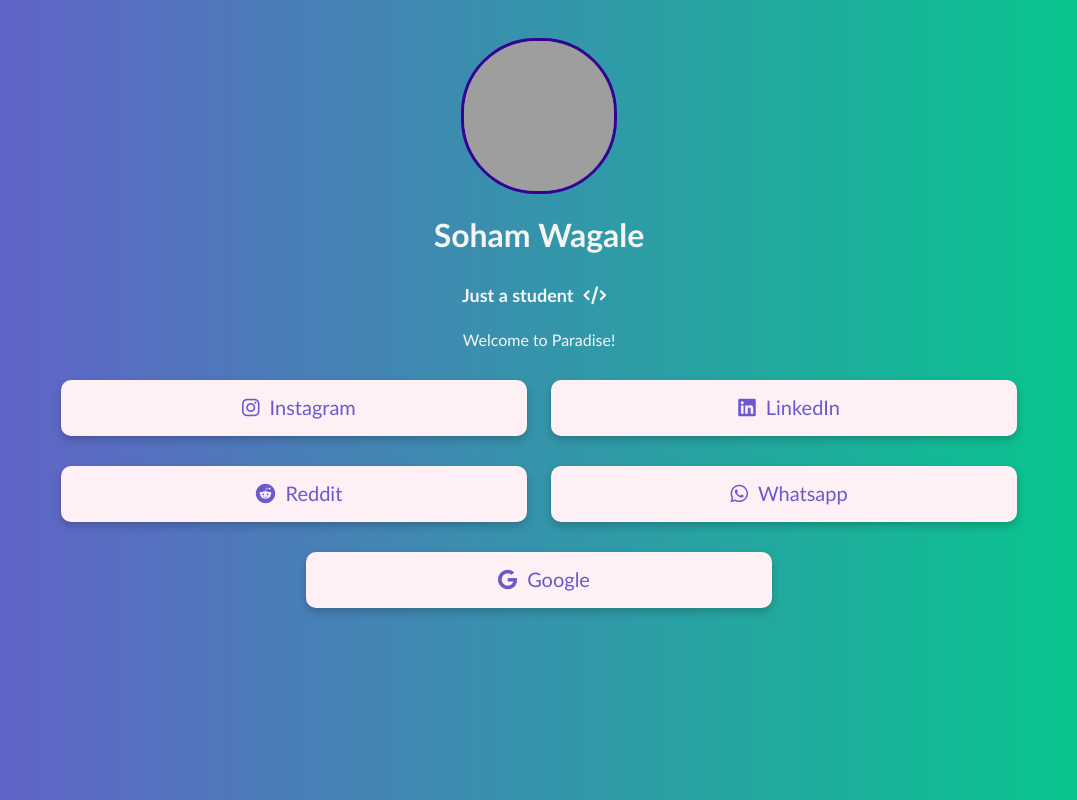
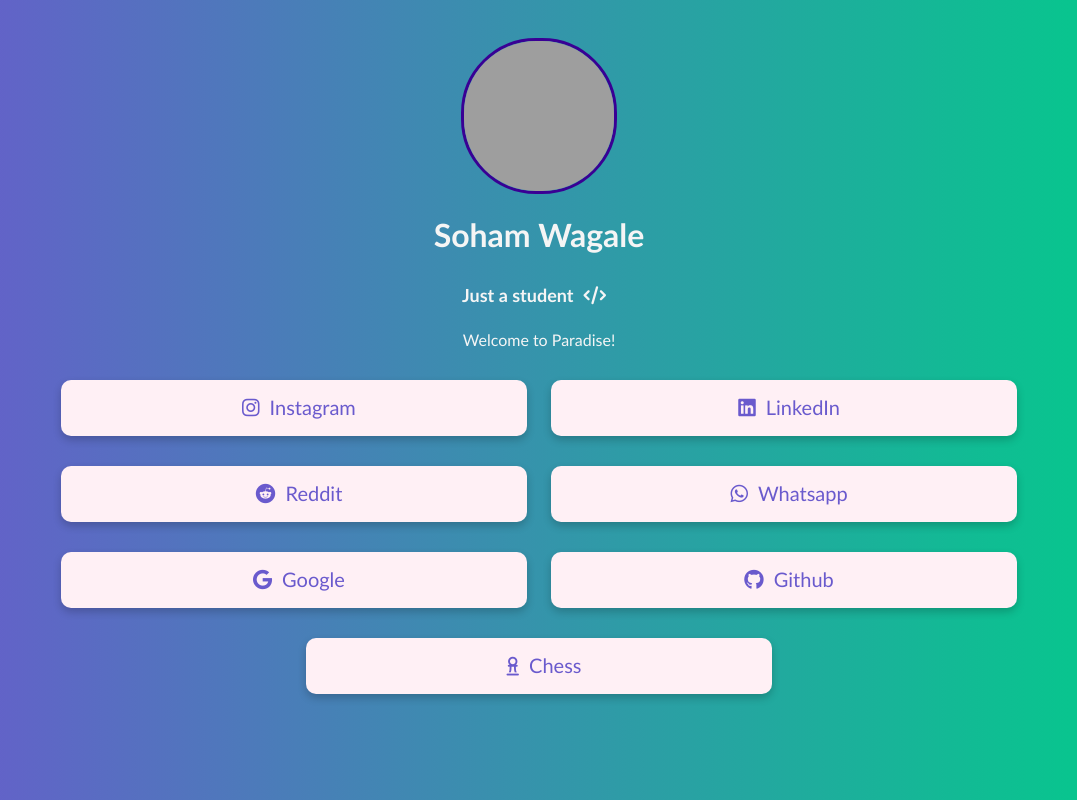
Before and after one commit to sohamwagale/linktree, a plain HTML site: page index.html in a window 1280 px wide. Shown: the whole page, without its empty margins (101-1178 px from the left). Drawn offline with Linux system fonts and the light colour scheme; grey boxes are pictures that could not be loaded.

Commit message:
Update index.html

```diff
--- a/index.html
+++ b/index.html
@@ -14,6 +14,8 @@
       <a href="https://www.reddit.com/user/Puzzleheaded-Task897" target="_blank"><i class="fab fa-reddit"></i>Reddit</a>
       <a href="https://wa.me/9552804518" target="_blank"><i class="fab fa-whatsapp"></i>Whatsapp</a>
       <a href="https://g.dev/soham_wagale" target="_blank"><i class="fab fa-google"></i>Google</a>
+      <a href="https://github.com/sohamwagale" target="_blank"><i class="fab fa-github"></i>Github</a>
+      <a href="https://link.chess.com/friend/c58sAB" target="_blank"><i class="fa-regular fa-chess-pawn"></i>Chess</a>
     </div>
   </body>
 </html>
```
